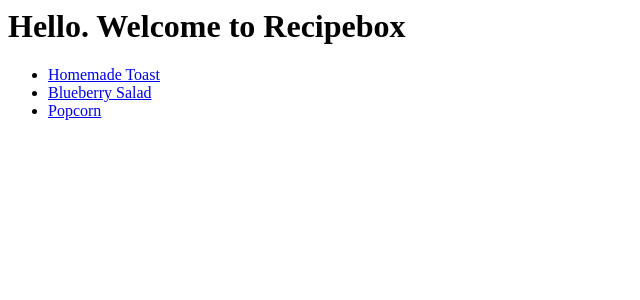
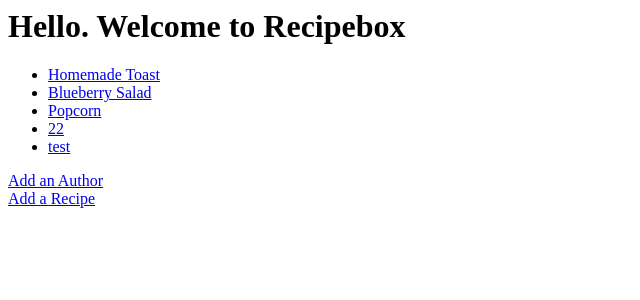
Before and after one commit to lorihenderson/recipebox, a Django app: page / in a window 1280 px wide. Shown: the top 300 px of the page, without its empty margins (0-640 px from the left). Run offline with Django 3.2, Linux system fonts and the light colour scheme; data comes from the database, SQL or seed files in the repository.

Commit message:
Completed Part 2 of Recipebox

```diff
--- a/recipebox/urls.py
+++ b/recipebox/urls.py
@@ -15,11 +15,13 @@ Including another URLconf
 """
 from django.contrib import admin
 from django.urls import path
-from recipes.views import index, author_detail, recipe_detail
+from recipes.views import index, author_detail, recipe_detail, add_author, add_recipe
 
 urlpatterns = [
-    path('', index),
+    path('', index, name='homepage'),
     path('recipe/<int:recipe_id>/', recipe_detail),
     path('author/<int:author_id>/', author_detail),
+    path('addauthor/', add_author),
+    path('addrecipe/', add_recipe),
     path('admin/', admin.site.urls),
 ]
--- a/recipes/admin.py
+++ b/recipes/admin.py
@@ -1,7 +1,7 @@
 from django.contrib import admin
-from recipes.models import Author, Recipes
+from recipes.models import Author, Recipe
 
 
 # Register your models here.
 admin.site.register(Author)
-admin.site.register(Recipes)
+admin.site.register(Recipe)
--- a/recipes/models.py
+++ b/recipes/models.py
@@ -11,7 +11,7 @@ class Author(models.Model):
         return self.name
 
 
-class Recipes(models.Model):
+class Recipe(models.Model):
     title = models.CharField(max_length=50)
     description = models.TextField()
     time_required = models.CharField(max_length=50)
--- a/recipes/views.py
+++ b/recipes/views.py
@@ -1,15 +1,47 @@
-from django.shortcuts import render
-from recipes.models import Author, Recipes
+from django.shortcuts import render, HttpResponseRedirect, reverse
+from recipes.models import Author, Recipe
+from recipes.forms import AddRecipeForm, AddAuthorForm
+
 
 def index(request):
-    my_recipes = Recipes.objects.all()
+    my_recipes = Recipe.objects.all()
     return render(request, "index.html", {"recipes": my_recipes, "recipebox": "Welcome to Recipebox"})
 
+
 def author_detail(request, author_id):
-    my_recipe = Recipes.objects.filter(author=author_id)
+    my_recipe = Recipe.objects.filter(author=author_id)
     my_author = Author.objects.filter(id=author_id).first()
     return render(request, "author_detail.html", {"author": my_author, "author_recipes": my_recipe})
 
+
 def recipe_detail(request, recipe_id):
-    my_recipe = Recipes.objects.filter(id=recipe_id).first()
+    my_recipe = Recipe.objects.filter(id=recipe_id).first()
     return render(request, "recipe_detail.html", {"recipes": my_recipe})
+
+
+def add_recipe(request):
+    if request.method == "POST":
+        form = AddRecipeForm(request.POST)
+        if form.is_valid():
+            data = form.cleaned_data
+            Recipe.objects.create(
+                title = data.get("title"),
+                time_required = data.get("time_required"),
+                description = data.get("description"),
+                instructions = data.get("instructions"),
+                author = data.get("author"),
+            )
+            return HttpResponseRedirect(reverse("homepage"))
+
+    form = AddRecipeForm()
+    return render(request, "add_recipe.html", {"form": form})
+
+
+def add_author(request):
+    if request.method == "POST":
+        form = AddAuthorForm(request.POST)
+        form.save()
+        return HttpResponseRedirect(reverse("homepage"))
+
+    form = AddAuthorForm()
+    return render(request, "add_author.html", {"form": form})
--- /dev/null
+++ b/templates/add_author.html
@@ -0,0 +1,5 @@
+<form action="/addauthor/" method="POST">
+    {% csrf_token %}
+    {{ form.as_p }}
+    <input type="submit" value="Submit!">
+</form>
--- /dev/null
+++ b/templates/add_recipe.html
@@ -0,0 +1,5 @@
+<form action="/addrecipe/" method="POST">
+    {% csrf_token %}
+    {{ form.as_p }}
+    <input type="submit" value="Submit!">
+</form>
--- a/templates/index.html
+++ b/templates/index.html
@@ -7,4 +7,7 @@
         </li>
         {% endfor %}
     </ul>
+    <a href="addauthor/">Add an Author</a>
+    <br>
+    <a href="addrecipe/">Add a Recipe</a>
 </div>
```
Also changed, not shown: recipes/forms.py (added, +16 -0 lines), db.sqlite3, recipes/migrations/0003_auto_20200811_0107.py (added).
